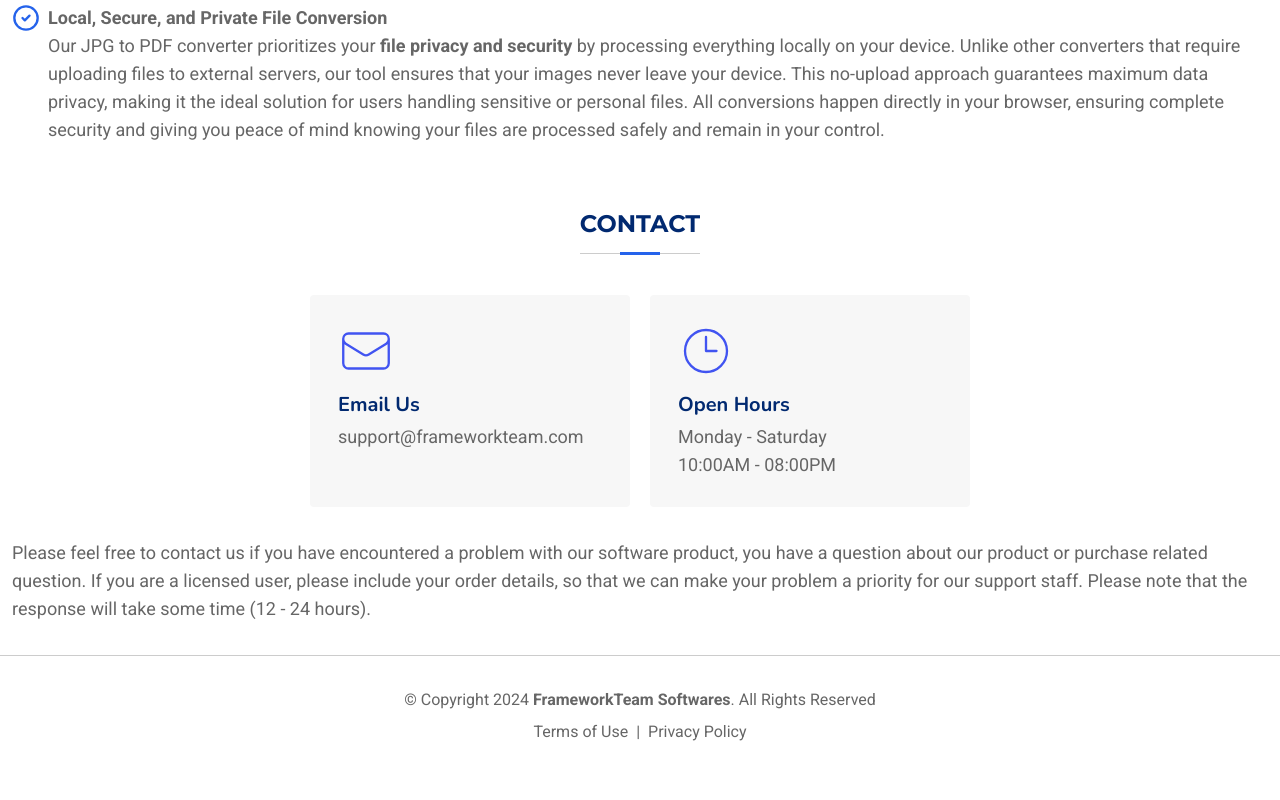
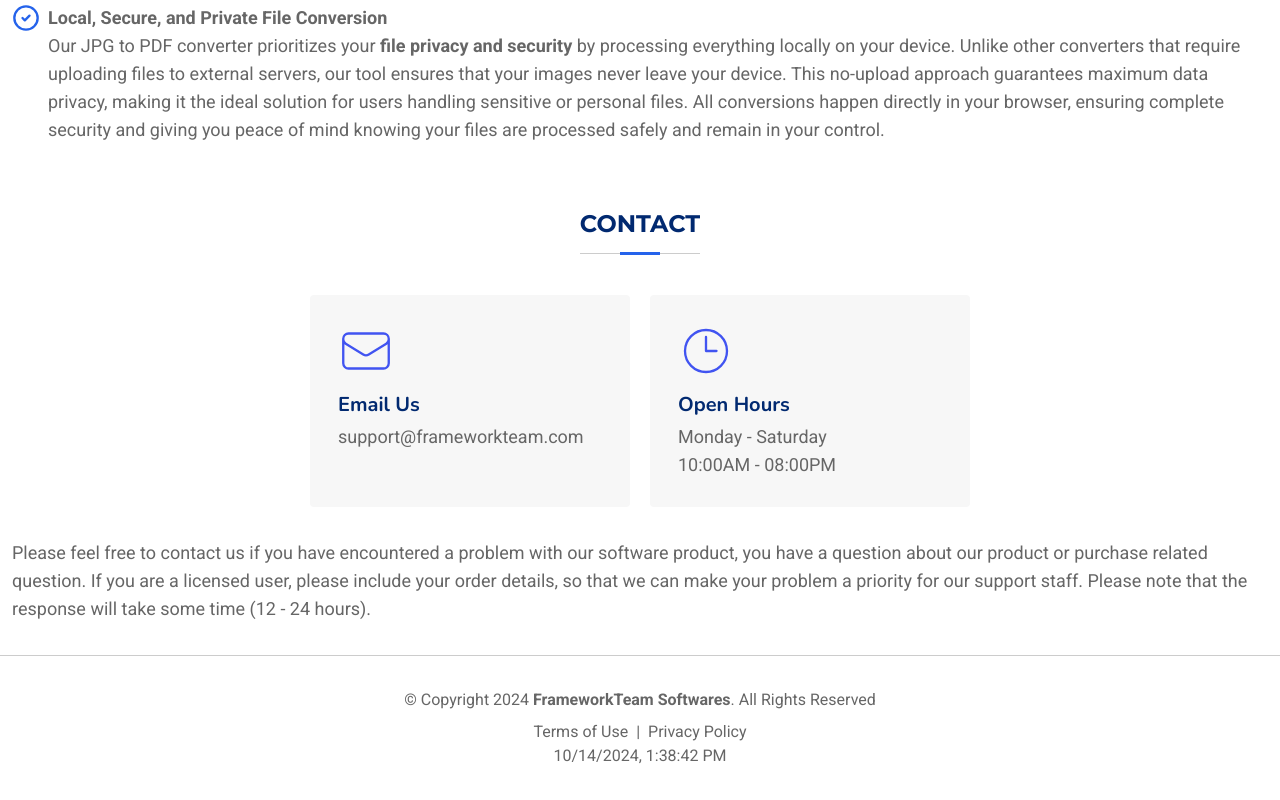
Before and after one commit to ChauhanJaved/jpg-to-pdf-converter, a Next.js app: page / in a window 1280 px wide. Shown: the part 580-1380 px from the top of the page. Before the commit the page ends 1356 px from the top, so only its background shows below. Built offline with nearby package versions, Linux system fonts and the light colour scheme.

Commit message:
Footer component for timestamp  update

```diff
--- a/src/components/footer.tsx
+++ b/src/components/footer.tsx
@@ -7,6 +7,7 @@ interface PropsFooter {
 }
 
 export default function Footer(props: PropsFooter) {
+  const currentDateTime = new Date().toLocaleString();
   return (
     <footer className="container mx-auto flex flex-col items-center border-t-[1px] border-black-200 px-2 py-8 text-center xl:max-w-screen-xl">
       <p>
@@ -30,6 +31,7 @@ export default function Footer(props: PropsFooter) {
         >
           Privacy Policy
         </Link>
+        <p>{currentDateTime}</p>
       </div>
     </footer>
   );
```
